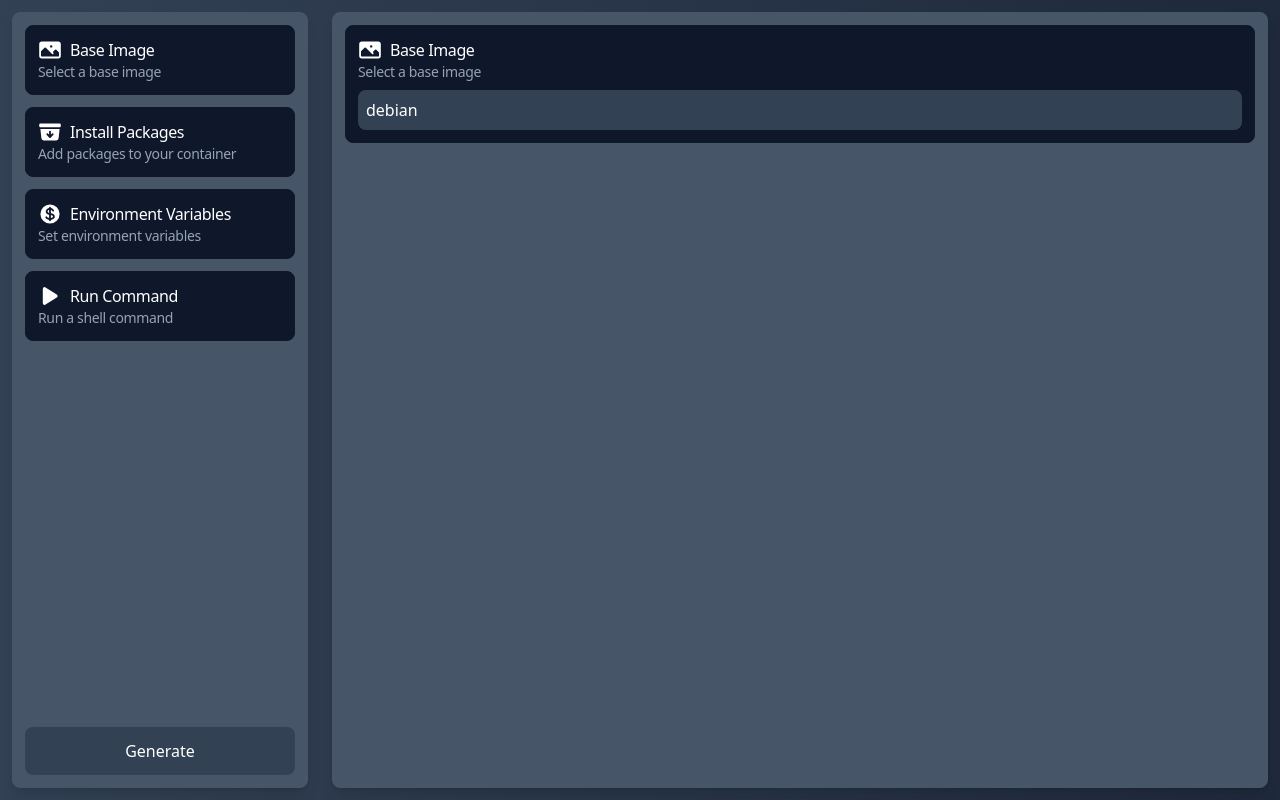
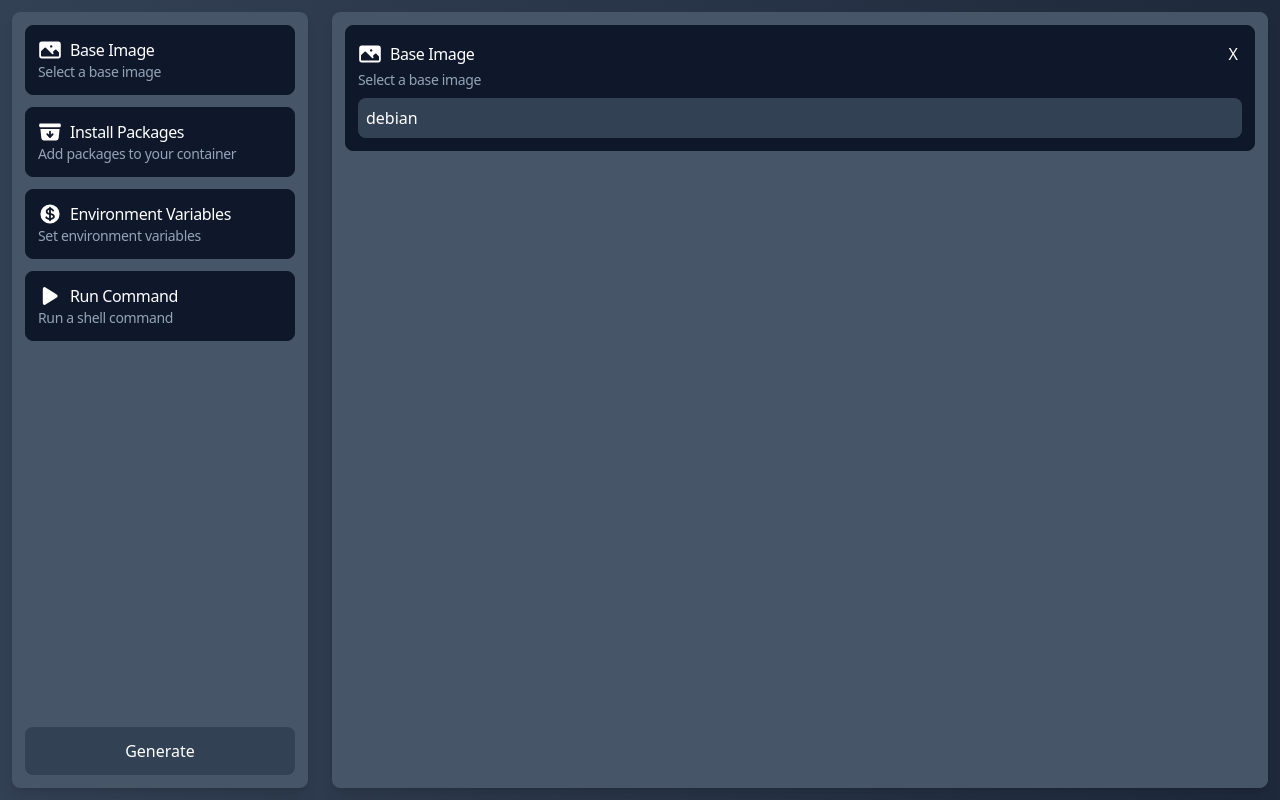
Before and after one commit to claby2/blocker, a React (Vite) app in the folder frontend/: page /build in a window 1280 px wide. Built offline with nearby package versions, Linux system fonts and the light colour scheme.

Commit message:
added delete

```diff
--- a/frontend/src/components/InteractiveBlock.tsx
+++ b/frontend/src/components/InteractiveBlock.tsx
@@ -1,6 +1,6 @@
 import { useDrag, useDrop } from "react-dnd";
 import { Identifier, XYCoord } from "dnd-core";
-import { BlockData,  BlockTypeToIcon } from "./Block";
+import { BlockData, BlockTypeToIcon } from "./Block";
 import { Dispatch, SetStateAction, useRef } from "react";
 
 interface InteractiveBlockProps {
@@ -82,14 +82,31 @@ const InteractiveBlock = ({
       style={{ opacity }}
       className="p-3 border border-slate-900 border-primary cursor-pointer rounded-lg bg-slate-900 text-white text-left"
     >
-      <div>
+      <div className="flex justify-between items-center w-full">
+        {/* Left side content with icon and text */}
         <div className="flex items-center space-x-2">
           <div className="w-6 h-6">{BlockTypeToIcon(data.type)}</div>
           <p className="text-white text-base font-medium tracking-tight">
             {data.type}
           </p>
         </div>
+
+        {/* Right side "X" button */}
+        <button
+          className="text-white bg-transparent rounded hover:text-red-500 p-1"
+          aria-label="Close"
+          onClick={(e) => {
+            setBlocks((prev) => {
+              const newBlocks = [...prev];
+              newBlocks.splice(index, 1);
+              return newBlocks;
+            });
+          }}
+        >
+          X
+        </button>
       </div>
+
       <p className="text-slate-400 text-sm tracking-tight">{data.subtitle}</p>
       <input
         type="text"
```
